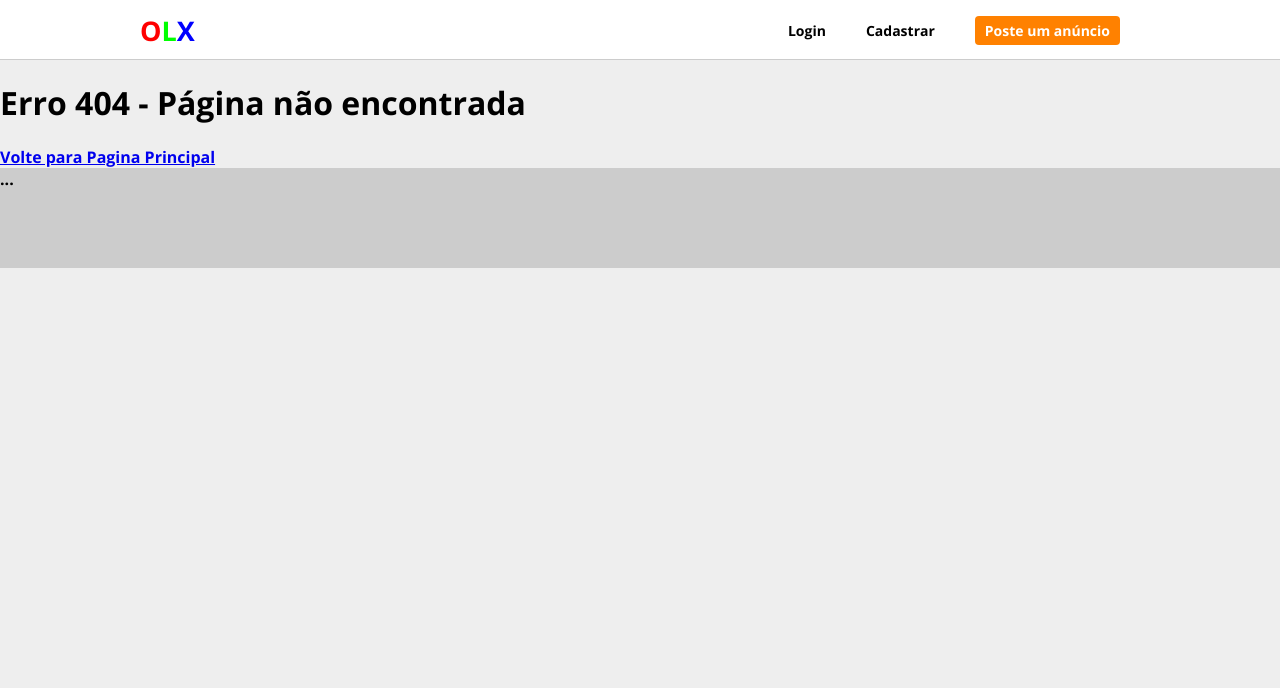
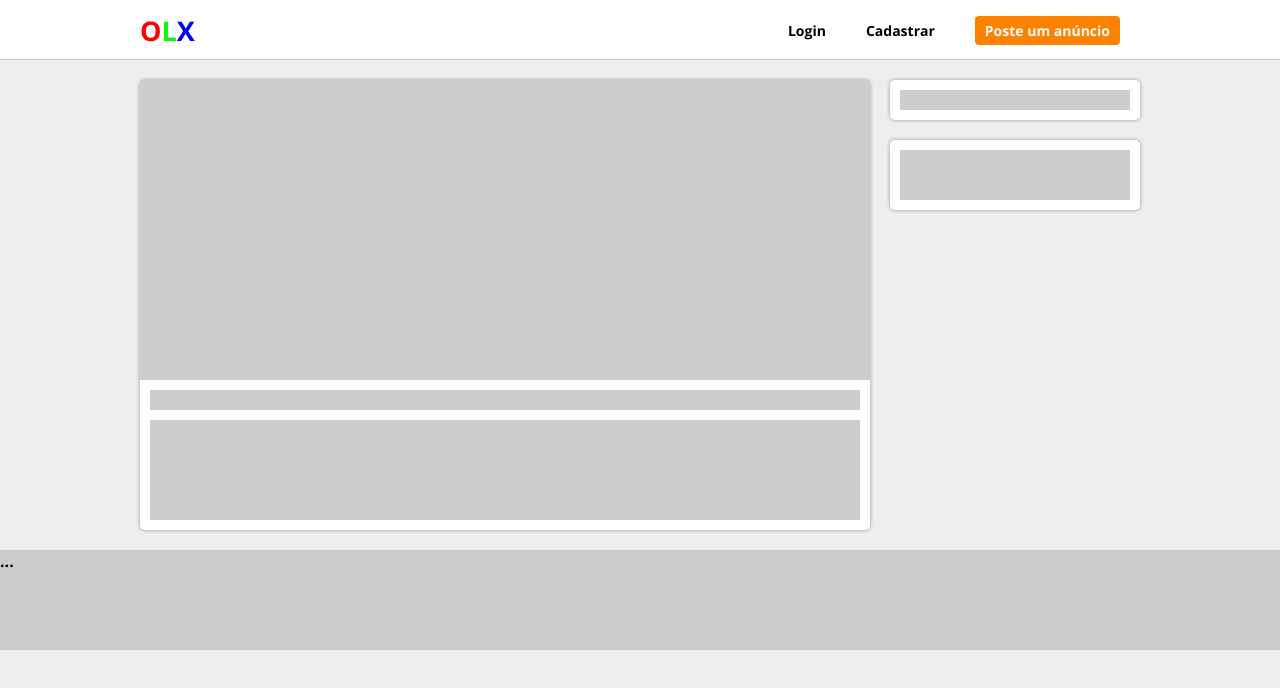
Before and after one commit to gbcbaptista/OLX-Frontend-Clone, a React (Create React App) app in the folder frontend/: page /ad/1 in a window 1280 px wide. Before the commit this address had no page. Shown: the top 688 px of the page. Built offline with nearby package versions, Linux system fonts and the light colour scheme.

Commit message:
Fake Loading da Pagina do Anuncio

```diff
--- a/frontend/package.json
+++ b/frontend/package.json
@@ -9,6 +9,7 @@
     "js-cookie": "^2.2.1",
     "qs": "^6.10.1",
     "react": "^17.0.2",
+    "react-animations": "^1.0.0",
     "react-dom": "^17.0.2",
     "react-redux": "^7.2.3",
     "react-scripts": "^4.0.3",
--- a/frontend/src/Routes.js
+++ b/frontend/src/Routes.js
@@ -5,10 +5,11 @@
 import NotFound from './pages/NotFound';
 import Signin from './pages/Signin';
 import Signup from './pages/Signup';
+import AdPage from './pages/AdPage';
 
 
 
-export default () => {
+const Routes = () => {
     return(
         <Switch>
             <Route exact path="/">
@@ -27,9 +28,15 @@
                 <Signup />
             </Route>
 
+            <Route exact path="/ad/:id">
+                <AdPage />
+            </Route>
+
             <Route>
                 <NotFound />
             </Route>
         </Switch>
     )
 }
+
+export default Routes;
--- a/frontend/src/components/partials/AdItem/index.js
+++ b/frontend/src/components/partials/AdItem/index.js
@@ -2,7 +2,7 @@
 import { Link } from 'react-router-dom';
 import { Item } from './styled';
 
-export default (props) => {
+const AdItem = (props) => {
     let price = '';
 
     if (props.data.priceNegotiable) {
@@ -13,8 +13,9 @@
 
     return(
     <Item className="adItem">
-        <Link to={`/ad/${props.dataid}`}>
+        <Link to={`/ad/${props.data.id}`}>
             <div className="itemImage">
+                ola
                 <img src={props.data.image} alt=""/>
             </div>
             <div className="itemName">{props.data.title}</div>
@@ -23,3 +24,5 @@
     </Item>
     );
 }
+
+export default AdItem;
--- a/frontend/src/components/partials/Footer/index.js
+++ b/frontend/src/components/partials/Footer/index.js
@@ -1,8 +1,7 @@
 import React from 'react';
-import styled from 'styled-components';
 import { FooterArea} from './styled';
 
-const Header = () => {
+const Footer = () => {
     return (
         <FooterArea>
             ...
@@ -10,4 +9,4 @@
     );
 }
 
-export default Header;
+export default Footer;
--- a/frontend/src/helpers/OlxAPI.js
+++ b/frontend/src/helpers/OlxAPI.js
@@ -46,7 +46,7 @@
     return json;
 }
 
-const  OlxAPI = {
+const OlxAPI =  {
 
     login: async (email, password) => {
         const json = await apiFetchPost(
--- /dev/null
+++ b/frontend/src/pages/AdPage/index.js
@@ -0,0 +1,50 @@
+import React, { useState, useEffect } from 'react';
+import { useParams } from "react-router-dom";
+import { PageArea, Fake} from './styled';
+import useApi from '../../helpers/OlxAPI'
+
+
+
+
+
+import { PageContainer } from '../../components/MainComponents'
+
+const Page = () => {
+const api = useApi();
+const { id } = useParams();
+
+const [loading, setLoading] = useState(true);
+const [adInfo, setAdInfo] = useState([]);
+
+    return (
+        <PageContainer>
+            <PageArea>
+                <div className="leftSide">
+                    <div className="box">
+                        <div className="adImage">
+                            {loading && <Fake className="l" height={300} />}
+                        </div>
+                        <div className="adInfo">
+                            <div className="adName">
+                                {loading && <Fake height={20} />}
+                            </div>
+                            <div className="adDescription">
+                                {loading && <Fake height={100} />}
+                            </div>
+                        </div>
+                    </div>
+                </div>
+                <div className="rightSide">
+                    <div className="box box--padding">
+                        {loading && <Fake height={20} />}
+                    </div>
+                    <div className="box box--padding">
+                        {loading && <Fake height={50} />}
+                    </div>
+                </div>
+            </PageArea>
+        </PageContainer>
+    );
+}
+
+export default Page;
--- /dev/null
+++ b/frontend/src/pages/AdPage/styled.js
@@ -0,0 +1,57 @@
+import styled, {keyframes} from 'styled-components';
+
+const loading_1 = keyframes`
+from {background-color: #DDD;}
+  to {background-color: #CCC;}
+`;
+
+export const Fake = styled.div`
+height: ${props=>props.height || 20}px;
+background-color: #DDD;
+animation-name: ${loading_1};
+animation-duration: .75s;
+animation-direction: alternate;
+animation-iteration-count: infinite;
+    `;
+
+
+export const PageArea = styled.div`
+ display: flex;
+ margin-top: 20px;
+
+ .box {
+     background-color: #FFF;
+     border-radius: 5px;
+     box-shadow: 0px 0px 4px #999;
+     margin-bottom: 20px;
+ }
+
+ .box--padding {
+    padding: 10px;
+ }
+
+ .leftSide {
+    flex: 1;
+    margin-right: 20px;
+
+    .adImage {
+
+    }
+    .adInfo{
+        padding: 10px;
+
+        .adName{
+            margin-bottom: 10px;
+        }
+        .adDescription {
+
+        }
+
+    }
+
+ }
+
+ .rightSide {
+    width: 250px;
+ }
+`;
--- a/frontend/src/pages/Home/index.js
+++ b/frontend/src/pages/Home/index.js
@@ -25,7 +25,7 @@
     useEffect (() => {
         const getRecentAds = async () => {
             const json = await api.getAds({
-                sort: 'asc',
+                sort: "asc",
                 limit: 16
             });
             setAdList(json.ads);
@@ -64,6 +64,7 @@
                 <PageArea>
                     <h2>Anúncios Recentes</h2>
                             <div className="list">
+
                                 {adList.map((i,k)=>
                                     <AdItem key={k} data={i} />
                                 )}
--- a/frontend/src/pages/Signup/index.js
+++ b/frontend/src/pages/Signup/index.js
@@ -1,4 +1,4 @@
-import React, { useState, useEffect } from 'react';
+import React, { useState} from 'react';
 import { PageArea } from './styled';
 import useApi from '../../helpers/OlxAPI'
 import { doLogin } from '../../helpers/AuthHandler'
--- a/frontend/src/reducers/userReducer.js
+++ b/frontend/src/reducers/userReducer.js
@@ -3,7 +3,7 @@
 }
 
 
-export default (state = initialState, action) => {
+const userReducer = (state = initialState, action) => {
 
     if (action.type === 'SET_EMAIL') {
         return { ...state, email:action.payload.email };
@@ -11,3 +11,5 @@
 
     return state;
 }
+
+export default userReducer;
```
Also changed, not shown: 1 other file (tests, documents, lock files or other folders).
